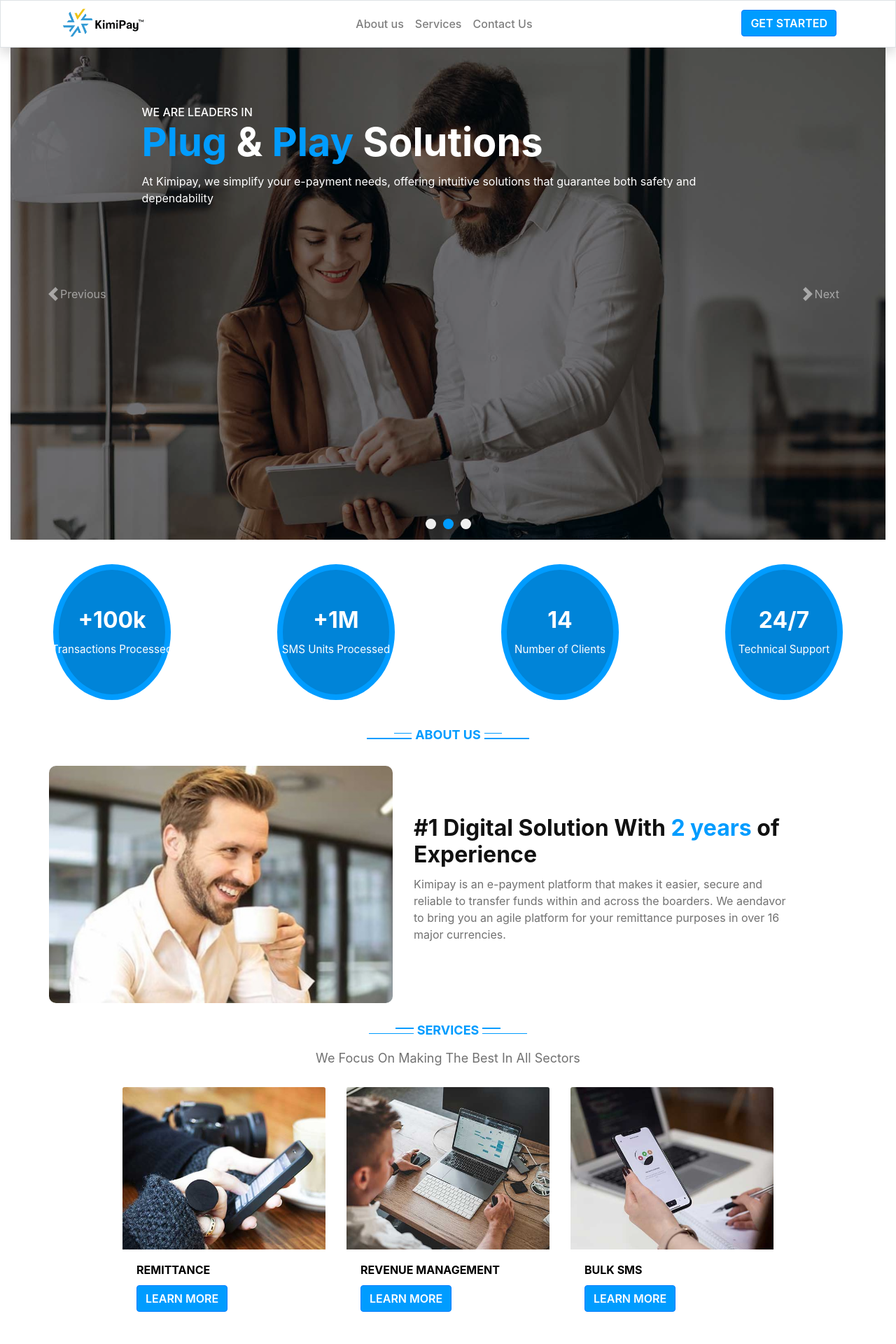
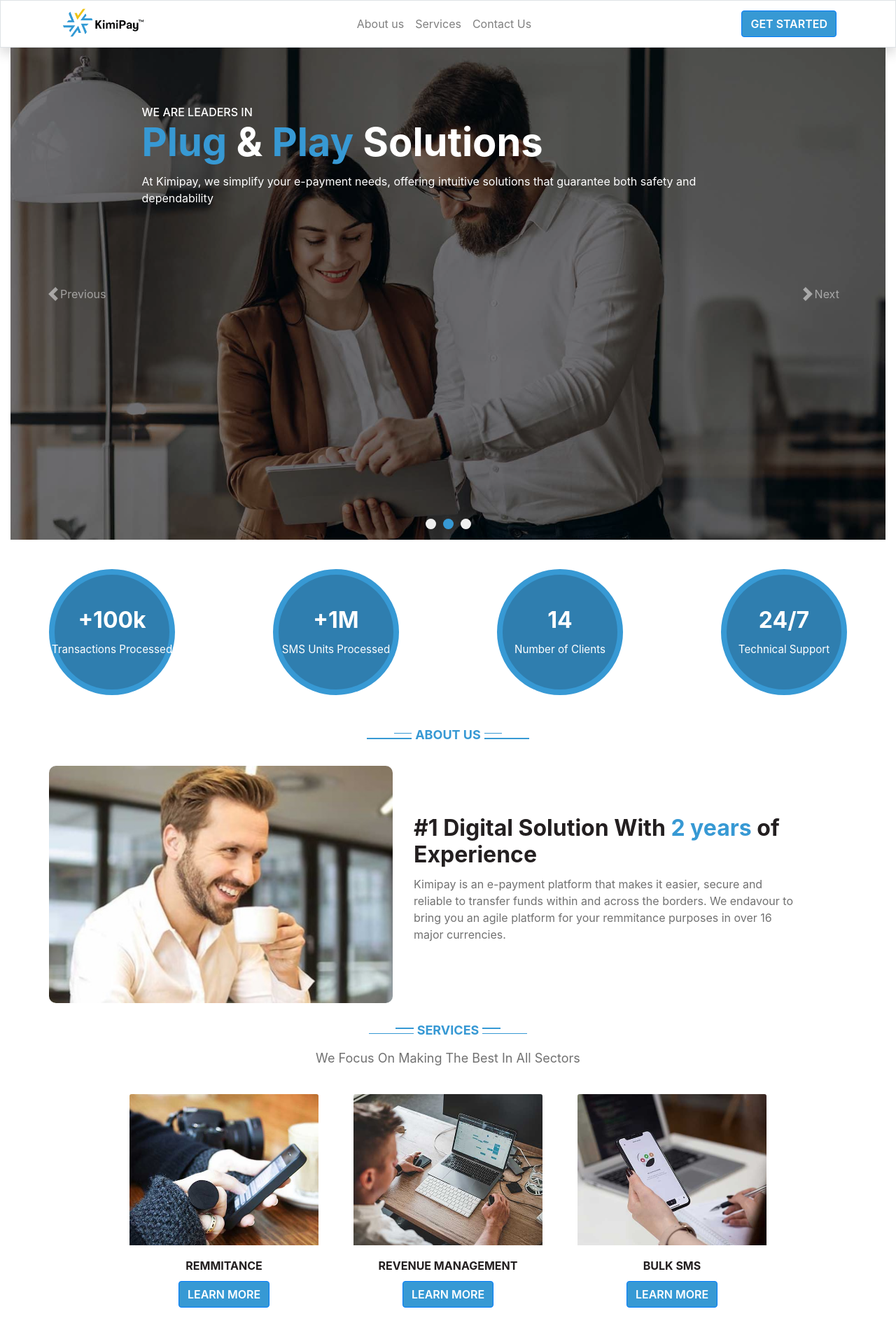
Before and after one commit to GloriaMMuthumbi/kimipayco, a React (Create React App) app: page / in a window 1280 px wide. Shown: the top 1920 px of the page at 70% size. Built offline with nearby package versions, Linux system fonts and the light colour scheme.

Commit message:
still making changes

```diff
--- a/src/App.css
+++ b/src/App.css
@@ -1,15 +1,6 @@
 .App-container {
   width: 100%;
   max-width: 100%;
-}
-
-.navbar-item {
-  color: #009CFF;
-  font-weight: 500;
-}
-
-.carousel {
-  margin-bottom: 20px;
 }
 
 .carousel-control-prev, .carousel-control-next {
@@ -17,9 +8,9 @@
 }
 
 .submit-btn {
-  background-color: #009CFF;
+  background-color: #3799D4;
   text-transform: uppercase;
-  font-size: 14px;
+  font-size: 1rem;
   font-weight: bolder;
 }
 
@@ -57,7 +48,7 @@ p {
 .short-line {
   width: 2vw;
   height: 1.5px;
-  background-color: #009CFF;
+  background-color: #3799D4;
 }
 
 .left {
@@ -68,12 +59,12 @@ p {
 .long-line {
   width: 5vw;
   height: 1.5px;
-  background-color: #009CFF;
+  background-color: #3799D4;
   margin-top: 6px;
 }
 
 .section-title {
-  color: #009CFF;
+  color: #3799D4;
   text-transform: uppercase;
   font-size: 18px;
   text-align: center;
@@ -114,19 +105,19 @@ p {
 }
 
 .aboutus-text .heading {
-  color: #111;
+  color: #231f20;
   font-size: 32px;
   font-weight: 700;
   margin: 0;
 }
 
 .heading{
-  color: black;
+  color: #231f20;
   font-weight: 700;
 }
 
 .blue-text {
-  color: #009CFF;
+  color: #3799D4;
 }
 
 .paragraph {
@@ -136,32 +127,28 @@ p {
   padding-top: 10px;
 }
 
-.service {
-  position: relative;
-  width: auto;
-  height: auto;
-  border-radius: 10px;
-  align-self: center;
-}
-
-.services {
-  display: flex;
-  width: 100%;
-}
-
 .service-name {
-  color: #000;
+  color: #231f20;
   margin: 10px 10px 40px 10px;
   font-weight: 600;
   text-align: center;
 }
 
-.service-img {
+.card.services-card{
+  border-radius: 20px !important;
+  border: 1em !important;
+  padding: 10px !important;
+}
+
+.card.services-card:hover {
+  box-shadow: 0 1px 2px rgba(0, 0, 0, 0.2);
+}
+
+.card-img-top {
   width: 100%;
-  height: 100%;
+  height: auto;
   object-fit: cover;
   flex-shrink: 0;
-  border-radius: 10px;
 }
 
 .section-intro {
@@ -224,7 +211,7 @@ a:hover, a:focus {
 
 
 .choose-item-inner .description {
-  color:#009CFF;
+  color:#3799D4;
   font-size: 1em;
   font-weight: 600;
   text-align: start;
@@ -251,25 +238,16 @@ a:hover, a:focus {
 .text-white .link {
   text-decoration: none;
   color: #c7c7c7;
+  transition: transform 2000ms ease-in-out, font-weight 100ms ease-in-out, color 1000ms ease-in-out, backface-visibility 100ms;
+  backface-visibility: hidden;
+  will-change: transform, font-weight, color;
 }
 
 .text-white.link:hover {
   font-weight: 600;
   color: white;
-}
-
-.carousel-inner {
-  position: relative;
-  white-space: nowrap;
-  transition: transform 1000ms;
-}
-
-.carousel-item {
-  position: relative;
-  width: 100%;
-  height: auto;
-  display: inline-block;
-  background: none;
+  transform: scale(1.05);
+  backface-visibility: hidden;
 }
 
 .rectangle {
@@ -280,26 +258,17 @@ a:hover, a:focus {
   z-index: 1;
 }
 
-.carousel-item-bg-img {
-  width: 100%;
-  height: 100%;
-  object-fit: cover;
-  z-index: 0;
-}
-
-.carousel-item-information {
-  position: absolute;
-  z-index: 2;
-  top: 50%;
-  left: 10%;
-  transform: translateY(-50%);
-  width: 90%;
-  color: #ffffff;
-  text-align: left;
+.nav-link.active{
+  background-color: transparent;
 }
 
 .white-text {
   color: white;
+}
+
+.active{
+  background-color: #3799D4;
+  transform: scale(1);
 }
 
 .carousel-indicators > button {
@@ -308,13 +277,14 @@ a:hover, a:focus {
   height: 15px;
   border-radius: 50%;
   border: 10px;
-  border-color: #009CFF;
+  border-color: #3799D4;
   margin-bottom: 15px;
 }
 
-.active {
+.navbar-item:active {
   transform: scale(1);
-  background-color: #009CFF;
+  color: #3799D4;
+  font-weight: 600;
 }
 
 .rectangle {
@@ -341,6 +311,8 @@ a:hover, a:focus {
   text-align: start;
   font-size: 1rem;
 }
+
+
 
 .carousel-caption h1 {
   margin-top: 0;
@@ -381,22 +353,20 @@ a:hover, a:focus {
   width: 58%;
   justify-content: center;
   align-items: center;
-  border: 8px solid #009CFF;
+  border: 8px solid #3799D4;
 }
 
 .inner-circular-card {
   height: 90%;
   width: 100%;
-  background-color: #009CFF;
+  background-color: #3799D4;
 }
 
 .card-title {
   font-weight: 700;
   font-size: 2em;
   text-align: center;
-  width: 130px;
   color: white;
-  white-space: nowrap;
 }
 
 .services-card {
@@ -406,9 +376,10 @@ a:hover, a:focus {
 
 
 .services-card .card-title{
-  color: #000;
+  color: #231f20;
   font-size: 1rem;
-  text-align: start;
+  text-align: center;
+  white-space: normal;
   width: 100%;
 }
 
@@ -418,12 +389,12 @@ a:hover, a:focus {
   align-items: center;
   text-transform: uppercase;
   font-weight: 600;
-  align-self: flex-start;
-  background-color: #009CFF;
+  align-self: center;
+  background-color: #3799D4;
 }
 
 .btn.btn-primary:hover {
-  background-color: #0084d8;
+  background-color: #2f7eaf;
 }
 
 .card-body {
@@ -447,14 +418,14 @@ a:hover, a:focus {
 
 @media screen and (min-width: 993px) {
 
-  .outer{
-    min-width: 80%;
-    padding: 8px 0;
-  }
-
-  .inner {
-    max-width: 175px;
-    padding: 8px 8px;
+  .card-container .card {
+    border-radius: 50%;
+    background-color: #2f7eaf;
+    height: 180px;
+    width: 180px;
+    justify-content: center;
+    align-items: center;
+    border: 8px solid #3799D4;
   }
 
   .choose-item-outer {
@@ -468,13 +439,13 @@ a:hover, a:focus {
 
 }
 
-@media screen and (min-width: 577px) and (max-width: 992px) {
+@media screen and (min-width: 575px) and (max-width: 992px) {
   .carousel-caption h6 {
     font-size: 0.8rem !important;
   }
 
   .carousel-caption h1 {
-    font-size: 2.5rem !important;
+    font-size: 2.3rem !important;
   }
 
   .carousel-caption p {
@@ -490,15 +461,10 @@ a:hover, a:focus {
     white-space: normal;
   }
 
-  .service-img {
-    width: 100%;
-    height: 95%;
-  }
-
-  .services {
-    width: 100%;
-    background-color: cyan;
-    justify-content: space-between;
+  .service {
+    display: flex;
+    justify-content: center;
+    align-items: center;
   }
 
   .aboutus-img {
@@ -519,33 +485,22 @@ a:hover, a:focus {
     font-size: 0.8rem;
   }
 
-  .outer{
-    min-width: 80%;
-    padding: 8px 0;
-  }
-
-  .inner {
-    max-width: 175px;
-    padding: 8px 8px;
-  }
-
   .card-container .card {
     border-radius: 50%;
-    background-color: #0084d8;
+    background-color: #2f7eaf;
     height: 180px;
     width: 180px;
     justify-content: center;
     align-items: center;
-    border: 8px solid #009CFF;
+    border: 8px solid #3799D4;
   }
 
   .card-title {
     font-weight: 700;
     font-size: 2em;
     text-align: center;
-    width: 130px;
     color: white;
-    white-space: nowrap;
+    white-space: normal;
   }
 
   .card-body {
@@ -561,11 +516,11 @@ a:hover, a:focus {
   }
 
   .services-card .card-title{
-    color: #000;
-    font-size: 0.75rem;
+    color: #231f20;
+    font-size: 0.85rem;
     text-align: center;
     width: 100%;
-    text-align: start;
+    text-align: center;
   }
 
   .btn.btn-primary {
@@ -577,16 +532,37 @@ a:hover, a:focus {
     font-size: 0.65rem;
     text-transform: uppercase;
     font-weight: 700;
-    align-self: flex-start;
   }
 
   .section-intro {
     font-size: 0.95rem;
   }
 
+  .card.services-card {
+    width: 100%;
+    margin-bottom: 10px;
+  }
+
+  .card-title {
+    white-space: nowrap;
+  }
+
+  .card-row {
+    display: flex;
+    flex-direction: row;
+    align-items: center;
+    justify-content: center;
+    margin: 0;
+  }
+
+  .col-md-3.col-12.service {
+    margin-left: auto;
+    margin-right: auto;
+  }
+
 }
 
-@media screen and (max-width: 576px) {
+@media screen and (max-width: 574px) {
   .hr-mobile {
     display: none;
   }
@@ -610,7 +586,7 @@ a:hover, a:focus {
   .short-line {
     width: 5vw;
     height: 1px;
-    background-color: #009CFF;
+    background-color: #3799D4;
   }
 
   .left {
@@ -621,12 +597,12 @@ a:hover, a:focus {
   .long-line {
     width: 10vw;
     height: 1.5px;
-    background-color: #009CFF;
+    background-color: #3799D4;
     margin-top: 6px;
   }
 
   .section-title {
-    color: #009CFF;
+    color: #3799D4;
     text-transform: uppercase;
     font-size: 18px;
     text-align: center;
@@ -635,8 +611,13 @@ a:hover, a:focus {
     font-weight: 700;
   }
 
+  .aboutus-text {
+    margin: 0 !important;
+    justify-content: center;
+  }
+
   .aboutus-text .heading {
-    color: #111;
+    color: #231f20;
     font-size: 20px;
     font-weight: 700;
     margin-top: 10px;
@@ -667,7 +648,7 @@ a:hover, a:focus {
     align-items: center;
   }
 
-  .service-img {
+  .card-img-top {
     width: 50%;
     height: auto;
     object-fit: cover;
@@ -684,20 +665,19 @@ a:hover, a:focus {
   .card-container .card {
     border-radius: 50%;
     background-color: #0084d8;
-    height: 65%;
-    width: 85%;
+    height: 125px;
+    width: 125px;
     justify-content: center;
     align-items: center;
-    border: 8px solid #009CFF;
+    border: 8px solid #3799D4;
   }
 
   .card-title {
     font-weight: 700;
-      font-size: 1.5em;
-      text-align: center;
-      width: 130px;
-      color: white;
-      white-space: nowrap;
+    font-size: 1.0em;
+    text-align: center;
+    color: white;
+    white-space: normal !important;
   }
 
   .card-body {
@@ -705,15 +685,41 @@ a:hover, a:focus {
     flex-direction: column;
     justify-content: center;
     align-items: center;
+    width: 100%;
   }
 
   .card-text {
     white-space: nowrap;
-    font-size: 0.58rem;
+    font-size: 0.6rem;
+  }
+
+  .services-card .card-title{
+    font-size: 0.8rem;
   }
 
   .services-card {
-    background-color: #0084d8;
+    justify-content: center;
+    align-items: center;
+    width: 200px;
+    height: auto;
+  }
+
+  .card-row {
+    display: flex;
+    justify-content: center;
+  }
+
+  .btn.btn-primary{
+    font-size: 0.6rem;
+  }
+
+  .card-body{
+    display: flex;
+    justify-content: center;
+  }
+
+  .service {
+    display: flex;
     justify-content: center;
     align-items: center;
   }
--- a/src/App.js
+++ b/src/App.js
@@ -1,22 +1,10 @@
 import './App.css';
-import AboutUsComponent from './Components/AboutUs';
-import CarouselCompononent from './Components/Carousel';
-import FooterComponent from './Components/Footer';
-import InforgraphComponent from './Components/Inforgraphs';
 import NavbarComponent from './Components/Navbar';
-import ServicesComponent from './Components/Services';
-import WhyChooseUsComponent from './Components/WhyChooseUs';
 
 function App() {
   return (
     <div className='App-container'>
       <NavbarComponent />
-      <CarouselCompononent />
-      <InforgraphComponent />
-      <AboutUsComponent />
-      <ServicesComponent />
-      <WhyChooseUsComponent />
-      <FooterComponent />
     </div>
   );
 }
--- a/src/Components/AboutUs.js
+++ b/src/Components/AboutUs.js
@@ -22,8 +22,8 @@ const AboutUsComponent = () => {
                 <h2 className="heading">#1 Digital Solution With <span className="blue-text">2 years</span> of Experience</h2>
                     <p className="paragraph">Kimipay is an e-payment platform that makes it easier,
                         secure and reliable to transfer funds within and across
-                        the boarders. We aendavor to bring you an agile platform
-                        for your remittance purposes in over 16 major currencies.</p>
+                        the borders. We endavour to bring you an agile platform
+                        for your remmitance purposes in over 16 major currencies.</p>
                 </div>
             </div>
         </div>
--- a/src/Components/Footer.js
+++ b/src/Components/Footer.js
@@ -34,7 +34,7 @@ const FooterComponent = () => {
             <div className="col-md-2 col-lg-2 col-xl-2 mx-auto mt-3 footer-col">
               <h6 className="text-uppercase mb-4 font-weight-bold">Our Services</h6>
               <p>
-                <a className="text-white link" href="#!">Remittance</a>
+                <a className="text-white link" href="#!">Remmitance</a>
               </p>
               <p>
                 <a className="text-white link" href="#!">Revenue Management</a>
--- a/src/Components/Navbar.js
+++ b/src/Components/Navbar.js
@@ -2,10 +2,17 @@ import Container from 'react-bootstrap/Container';
 import Nav from 'react-bootstrap/Nav';
 import Navbar from 'react-bootstrap/Navbar';
 import Button from 'react-bootstrap/Button';
+import AboutUsComponent from './AboutUs';
+import CarouselComponent from './Carousel';
+import FooterComponent from './Footer';
+import InforgraphComponent from './Inforgraphs';
+import ServicesComponent from './Services';
+import WhyChooseUsComponent from './WhyChooseUs';
 
 function NavbarComponent() {
 
     return (
+        <>
             <div className="container-fluid mx-auto bg-gray-200 rounded-xl shadow border p-8 m-10">
                 <Navbar expand="lg" className="bg-body-tertiary container-fluid">
                     <Container>
@@ -13,15 +20,22 @@ function NavbarComponent() {
                         <Navbar.Toggle aria-controls="basic-navbar-nav" />
                         <Navbar.Collapse id="basic-navbar-nav">
                         <Nav className="m-auto">
-                        <Nav.Link href='#!' className="navbar-item nav-link-custom" >About us</Nav.Link>
-                        <Nav.Link href='#!' className="navbar-item" >Services</Nav.Link>
-                        <Nav.Link href="#!" className="navbar-item" >Contact Us</Nav.Link>
+                            <Nav.Link href='#aboutus'>About us</Nav.Link>
+                            <Nav.Link href='#!'>Services</Nav.Link>
+                            <Nav.Link href="#!">Contact Us</Nav.Link>
                         </Nav>
                         <Button className='submit-btn'>Get Started</Button>
                         </Navbar.Collapse>
                     </Container>
                 </Navbar>
             </div>
+            <CarouselComponent />
+            <InforgraphComponent />
+            <AboutUsComponent id="aboutus"/>
+            <ServicesComponent />
+            <WhyChooseUsComponent />
+            <FooterComponent />
+        </>
     );
 }
 
--- a/src/Components/Services.js
+++ b/src/Components/Services.js
@@ -17,18 +17,19 @@ const ServicesComponent = () => {
         </div>
         <p className="section-intro">We Focus On Making The Best In All Sectors</p>
       </div>
+      <div className='d-flex justify-content-center'>
       <div className='row card-row'>
-        <div className='col-md-3 col-sm-12'>
-          <div className="card services-card border-0">
+        <div className='col-md-3 col-sm-12 service'>
+          <div className="card services-card">
             <img className="card-img-top" src="./service-5.jpg" alt="Card image cap" />
             <div className="card-body">
-              <h5 className="card-title">REMITTANCE</h5>
+              <h5 className="card-title">REMMITANCE</h5>
               <a href="#" className="btn btn-primary">Learn more</a>
             </div>
           </div>
         </div>
-        <div className='col-md-3 col-sm-12'>
-          <div className="card services-card border-0">
+        <div className='col-md-3 col-sm-12 service'>
+          <div className="card services-card">
             <img className="card-img-top" src="./service-3.jpg" alt="Card image cap" />
             <div className="card-body">
               <h5 className="card-title">REVENUE MANAGEMENT</h5>
@@ -36,50 +37,17 @@ const ServicesComponent = () => {
             </div>
           </div>
           </div>
-          <div className='col-md-3 col-sm-12'>
-          <div className="card services-card border-0">
+          <div className='col-md-3 col-sm-12 service'>
+          <div className="card services-card">
             <img className="card-img-top" src="./service-2.jpg" alt="Card image cap" />
             <div className="card-body">
               <h5 className="card-title">BULK SMS</h5>
-              <a href="#" className="btn btn-primary">Learn More</a>
+              <a href="https://sms.kimipay.com/" className="btn btn-primary">Learn More</a>
             </div>
           </div>
         </div>
       </div>
-      {/* <div className="row section">
-        <div className="title">
-          <div className="lines">
-            <div className="short-line left"></div>
-            <div className="long-line left"></div>
-          </div>
-          <p className="section-title">Services</p>
-          <div className="lines">
-            <div className="short-line right"></div>
-            <div className="long-line right"></div>
-          </div>
-        </div>
-        <p className="section-intro">We Focus On Making The Best In All Sectors</p>
       </div>
-      <div className="row justify-content-center services">
-        <div className="col-sm d-flex">
-          <div className="service">
-            <img className="service-img" src="./service-5.jpg" alt="Remittance" />
-            <p className="service-name">REMITTANCE</p>
-          </div>
-        </div>
-        <div className="col-sm d-flex">
-          <div className="service">
-            <img className="service-img" src="./service-3.jpg" alt="Revenue Management" />
-            <p className="service-name">REVENUE MANAGEMENT</p>
-          </div>
-        </div>
-        <div className="col-sm d-flex">
-          <div className="service">
-            <img className="service-img" src="./service-2.jpg" alt="Bulk SMS" />
-            <p className="service-name">BULK SMS</p>
-          </div>
-        </div>
-      </div> */}
     </div>
   );
 }
--- a/src/Components/WhyChooseUs.js
+++ b/src/Components/WhyChooseUs.js
@@ -38,9 +38,9 @@ const WhyChooseUsComponent = () => {
                     <div className="choose-item-outer">
                         <div className="choose-item-inner">
                             <img className="icon" src="./borderless-icon.svg" alt="" />
-                            <p className="description">Borderless remittance services.</p>
+                            <p className="description">Borderless remmitance services.</p>
                         </div>
-                        <p className="more-description">Experience seamless and borderless remittance services with KimiPay, ensuring fast and secure international money transfers without the hassle of traditional borders.</p>
+                        <p className="more-description">Experience seamless and borderless remmitance services with KimiPay, ensuring fast and secure international money transfers without the hassle of traditional borders.</p>
                     </div>
                 </div>
             </div>
```
Lines whose indentation alone changed are shown as unchanged.
